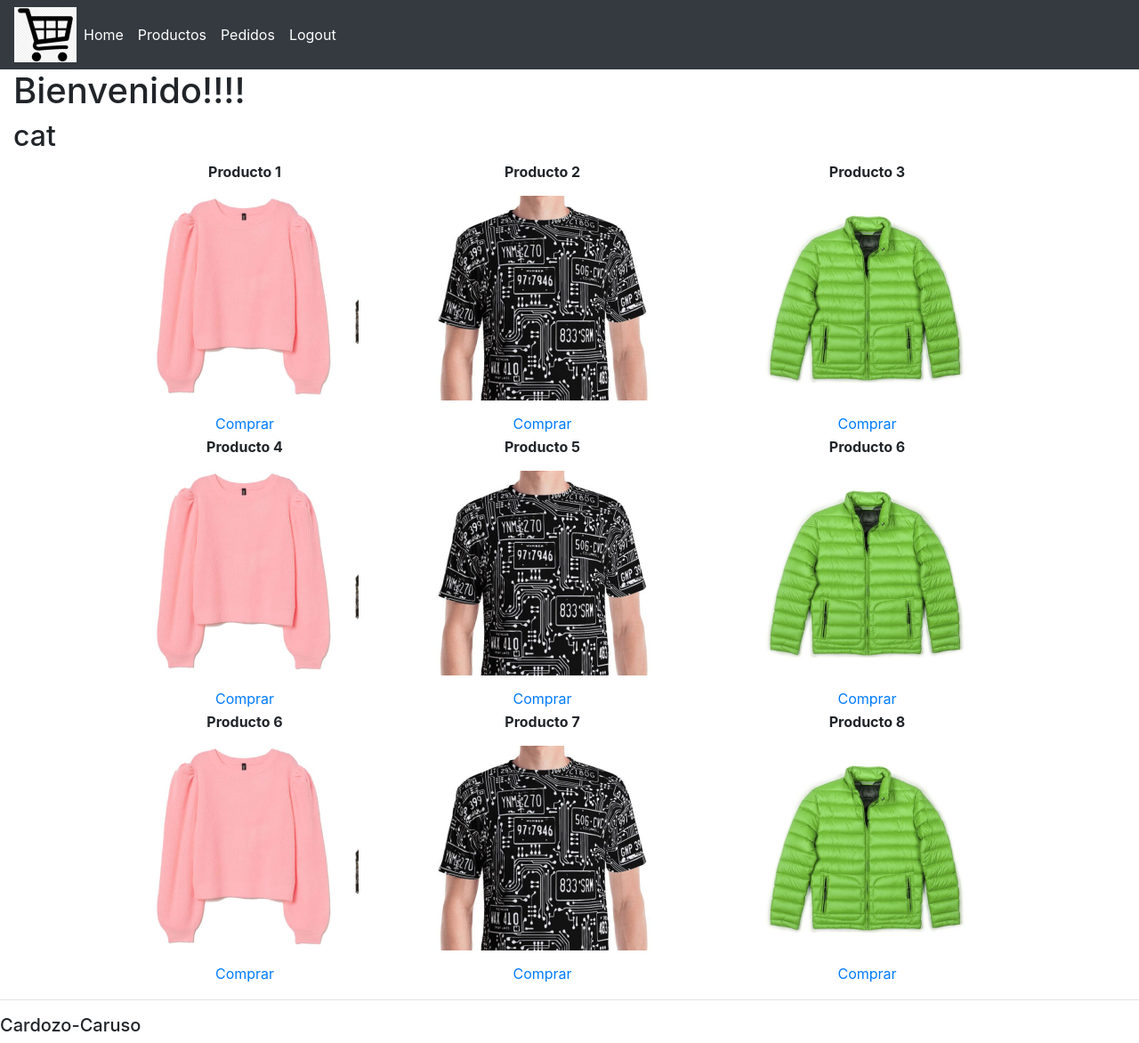
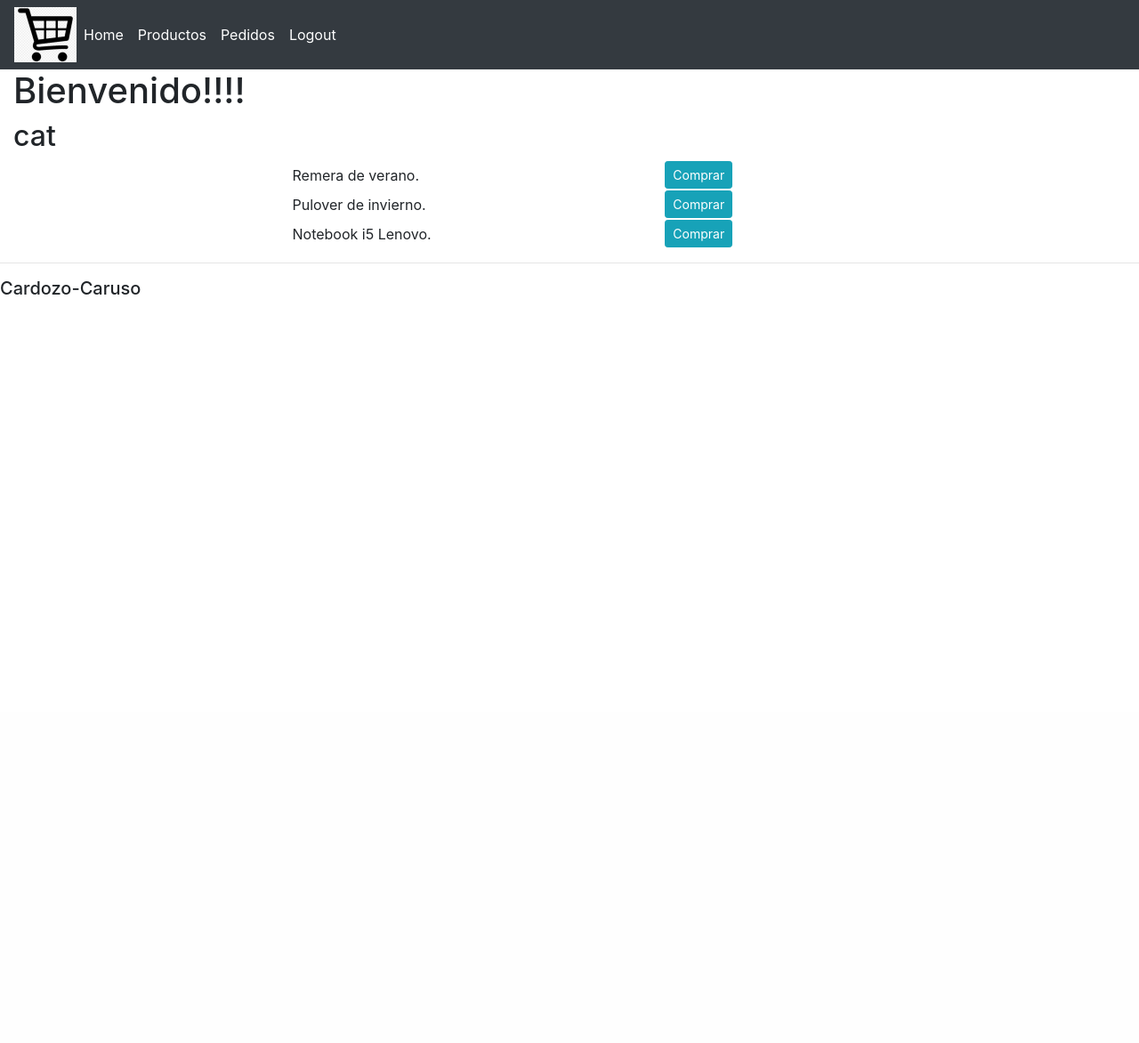
Before and after one commit to CatrielCaruso/PythonWEB, a Django app: page / in a window 1280 px wide. Shown: the whole page at 89% size. After the commit the page ends 331 px from the top, so only its background shows below. Run offline with Django 3.2, Linux system fonts and the light colour scheme; a user stored in the database is signed in; data comes from the database, SQL or seed files in the repository; some libraries are stand-ins or nearby versions.

Commit message:
Avance en el main. Recupera datos de la base de datos y los muestra. Falta logica para armar los pedidos.

```diff
--- a/mysite/blog/templates/blog/main.html
+++ b/mysite/blog/templates/blog/main.html
@@ -24,85 +24,26 @@
 
 
 		<table style="width:50%" align="center">
+
 			<tr align="center">
-				<th>Producto 1</th>
+				{%for pro in produ%}
 
 
-				<th>Producto 2</th>
-				<th>Producto 3</th>
-			</tr>
-			<tr align="center">
-				<td> <img src="{% static 'img/Pulover.png' %}" /></td>
-				<td> <img src="{% static 'img/Remera.png' %}" /></td>
-				<td> <img src="{% static 'img/Campera.png' %}" /></td>
+					<tr>
+						<td>{{pro.descripcion}}</td>
+						<td><a class="btn btn-sm btn-info" href="{% url 'pedidos' %}">Comprar</a></td>
 
 
 
-
-			</tr>
-			<tr align="center">
-
-				<td>
-					<a href="#" value="{{ Producto.id }}" >Comprar</a>
-				</td>
-				<td>
-					<a href="#">Comprar</a>
-				</td>
-				<td>
-					<a href="#">Comprar</a>
-				</td>
-			</tr>
-			<tr align="center">
-				<th>Producto 4</th>
-				<th>Producto 5</th>
-				<th>Producto 6</th>
-			</tr>
-			<tr align="center">
-				<td> <img src="{% static 'img/Pulover.png' %}" /></td>
-				<td> <img src="{% static 'img/Remera.png' %}" /></td>
-				<td> <img src="{% static 'img/Campera.png' %}" /></td>
+					</tr>
 
 
 
+				{% endfor %}
 
 			</tr>
-			<tr align="center">
-
-				<td>
-					<a href="#">Comprar</a>
-				</td>
-				<td>
-					<a href="#">Comprar</a>
-				</td>
-				<td>
-					<a href="#">Comprar</a>
-				</td>
-			</tr>
-			<tr align="center">
-				<th>Producto 6</th>
-				<th>Producto 7</th>
-				<th>Producto 8</th>
-			</tr>
-			<tr align="center">
-				<td> <img src="{% static 'img/Pulover.png' %}" /></td>
-				<td> <img src="{% static 'img/Remera.png' %}" /></td>
-				<td> <img src="{% static 'img/Campera.png' %}" /></td>
 
 
-
-
-			</tr>
-			<tr align="center">
-				<td>
-					<a href="#">Comprar</a>
-				</td>
-				<td>
-					<a href="#">Comprar</a>
-				</td>
-				<td>
-					<a href="#">Comprar</a>
-				</td>
-			</tr>
 		</table>
 
 	</div>
--- a/mysite/blog/templates/blog/pedidos.html
+++ b/mysite/blog/templates/blog/pedidos.html
@@ -36,7 +36,7 @@
 					<th>Actualizar</th>
 					<th>Borrar</th>
 				</tr>
-
+				<td>{{pedi.descripcion}}</td>
 			</table>
 		</div>
 	</div>
--- a/mysite/blog/views.py
+++ b/mysite/blog/views.py
@@ -12,8 +12,8 @@ def home(request):
     # La logica deberia ser algo asi para obtener y compara con la base de datos y despueés ver como enviarlo a la template pedidos.
     # def home(request,id):
     # producto_seleccionado=producto.objects.get(id_producto=id)
-
-    return render(request, 'blog/main.html')
+    produ=Producto.objects.all()
+    return render(request, 'blog/main.html',{"produ":produ})
 
 
 @login_required
@@ -38,8 +38,12 @@ def buscar(request):
 
 
 @login_required
+#def pedidos(request,id): esto iría
 def pedidos(request):
-    return render(request, 'blog/pedidos.html')
+    pedi = Producto.objects.filter(id_producto__icontains=id)
+
+
+    return render(request, 'blog/pedidos.html',{"pedi": pedi})
 
 
 def register(request):
```
